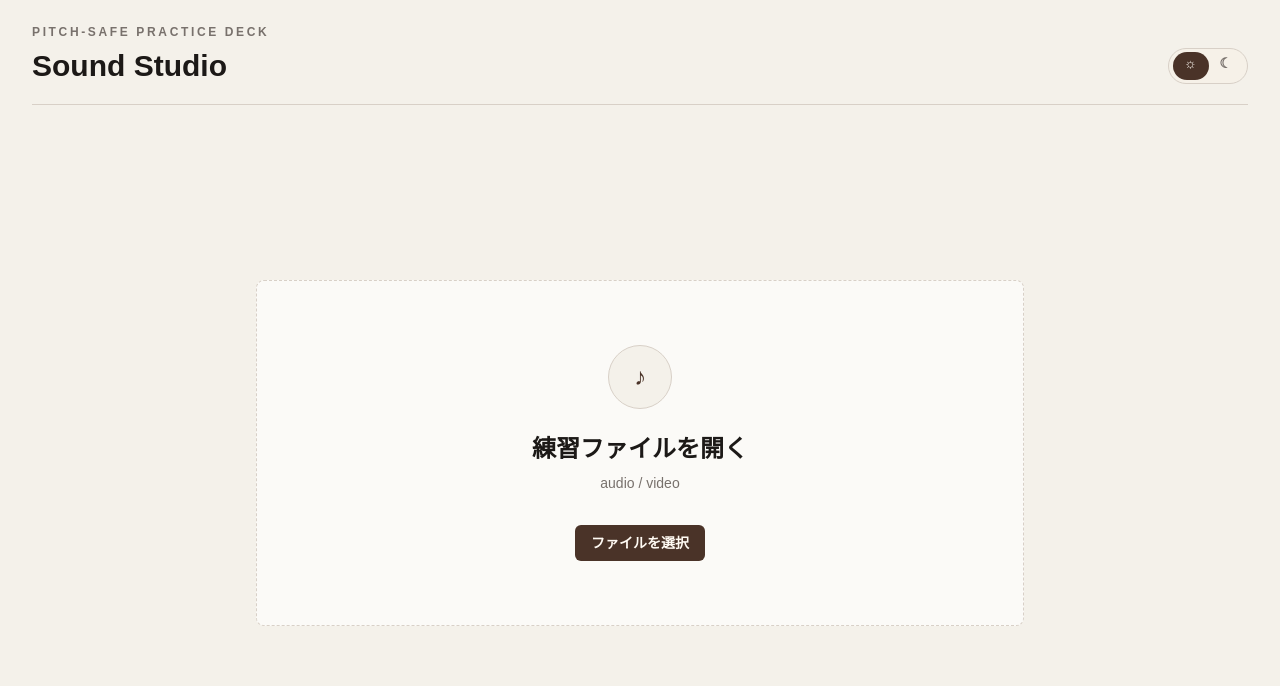
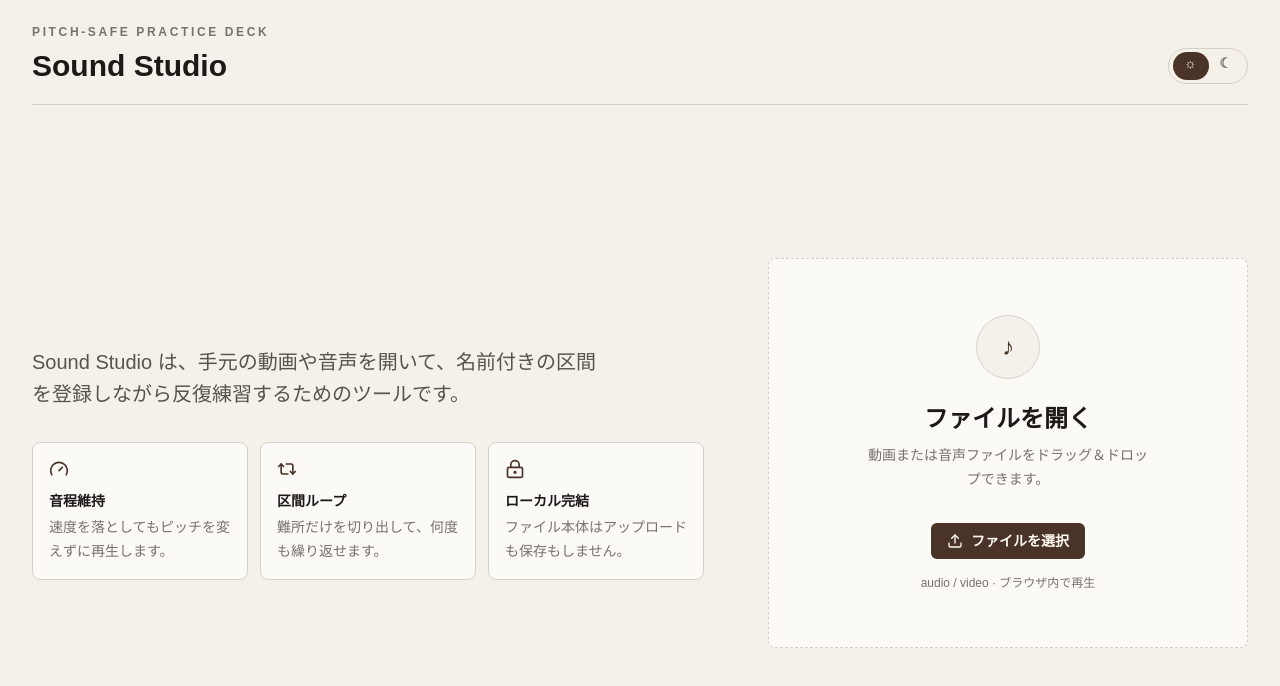
Before and after one commit to tocomi/sound-studio, a React (Vite) app: page / in a window 1280 px wide. Shown: the top 686 px of the page. Built offline with nearby package versions, Linux system fonts and the light colour scheme.

Commit message:
feat: top page

```diff
--- a/src/components/empty-state/empty-state.tsx
+++ b/src/components/empty-state/empty-state.tsx
@@ -1,3 +1,4 @@
+import { Gauge, LockKeyhole, Repeat2, Upload } from 'lucide-react'
 import { useState } from 'react'
 
 import { cn } from '@/lib/cn.ts'
@@ -11,8 +12,8 @@ function isPlayableMedia(file: File) {
 }
 
 /**
- * ファイル未読込時の選択 UI を表示する。
- * 未読込時の入口を単一の行動に絞り、練習開始までの迷いを減らすために分けている。
+ * ファイル未読込時の選択 UI とアプリの用途説明を表示する。
+ * 最初の画面で「練習用」「ローカル完結」を伝え、安心してファイルを開ける入口にするために分けている。
  */
 export function EmptyState({ onFileSelected }: EmptyStateProps) {
   const [isDragging, setIsDragging] = useState(false)
@@ -46,10 +47,54 @@ export function EmptyState({ onFileSelected }: EmptyStateProps) {
   }
 
   return (
-    <section className="grid flex-1 place-items-center py-10">
+    <section className="grid flex-1 items-center gap-6 py-6 lg:grid-cols-[minmax(0,1fr)_minmax(22rem,30rem)] lg:gap-8 lg:py-10">
+      <div className="max-w-2xl">
+        <p className="mt-5 max-w-xl text-xl leading-8 text-studio-text-muted">
+          Sound Studio
+          は、手元の動画や音声を開いて、名前付きの区間を登録しながら反復練習するためのツールです。
+        </p>
+        <div className="mt-5 grid gap-2 sm:mt-8 sm:grid-cols-3 sm:gap-3">
+          <div className="flex gap-3 rounded-lg border border-studio-border bg-studio-surface px-4 py-3 sm:block sm:py-4">
+            <Gauge
+              className="mt-0.5 size-5 shrink-0 text-studio-accent sm:mt-0"
+              aria-hidden="true"
+            />
+            <div>
+              <p className="text-sm font-semibold text-studio-text sm:mt-3">音程維持</p>
+              <p className="mt-1 hidden text-sm leading-6 text-studio-text-soft sm:block">
+                速度を落としてもピッチを変えずに再生します。
+              </p>
+            </div>
+          </div>
+          <div className="flex gap-3 rounded-lg border border-studio-border bg-studio-surface px-4 py-3 sm:block sm:py-4">
+            <Repeat2
+              className="mt-0.5 size-5 shrink-0 text-studio-accent sm:mt-0"
+              aria-hidden="true"
+            />
+            <div>
+              <p className="text-sm font-semibold text-studio-text sm:mt-3">区間ループ</p>
+              <p className="mt-1 hidden text-sm leading-6 text-studio-text-soft sm:block">
+                難所だけを切り出して、何度も繰り返せます。
+              </p>
+            </div>
+          </div>
+          <div className="flex gap-3 rounded-lg border border-studio-border bg-studio-surface px-4 py-3 sm:block sm:py-4">
+            <LockKeyhole
+              className="mt-0.5 size-5 shrink-0 text-studio-accent sm:mt-0"
+              aria-hidden="true"
+            />
+            <div>
+              <p className="text-sm font-semibold text-studio-text sm:mt-3">ローカル完結</p>
+              <p className="mt-1 hidden text-sm leading-6 text-studio-text-soft sm:block">
+                ファイル本体はアップロードも保存もしません。
+              </p>
+            </div>
+          </div>
+        </div>
+      </div>
       <label
         className={cn(
-          'group relative flex w-full max-w-3xl cursor-pointer flex-col items-center overflow-hidden rounded-lg border px-8 py-16 text-center transition focus-within:ring-2 focus-within:ring-studio-border-strong focus-within:ring-offset-2 focus-within:ring-offset-studio-page focus-within:outline-none motion-reduce:transition-none',
+          'group relative flex w-full cursor-pointer flex-col items-center overflow-hidden rounded-lg border px-8 py-8 text-center transition focus-within:ring-2 focus-within:ring-studio-border-strong focus-within:ring-offset-2 focus-within:ring-offset-studio-page focus-within:outline-none motion-reduce:transition-none sm:py-14',
           isDragging
             ? 'border-studio-border-strong bg-studio-surface-muted'
             : 'border-dashed border-studio-border bg-studio-surface focus-within:border-studio-border-strong hover:border-studio-border-strong hover:bg-studio-surface-raised',
@@ -58,14 +103,18 @@ export function EmptyState({ onFileSelected }: EmptyStateProps) {
         onDragLeave={handleDragLeave}
         onDrop={handleDrop}
       >
-        <span className="grid size-16 place-items-center rounded-full border border-studio-border bg-studio-page text-2xl text-studio-accent">
+        <span className="grid size-12 place-items-center rounded-full border border-studio-border bg-studio-page text-xl text-studio-accent sm:size-16 sm:text-2xl">
           ♪
         </span>
-        <span className="mt-6 text-2xl font-semibold text-studio-text">練習ファイルを開く</span>
-        <span className="mt-2 text-sm text-studio-text-soft">audio / video</span>
-        <span className="mt-8 rounded-md bg-studio-accent px-4 py-2 text-sm font-semibold text-studio-accent-contrast transition group-hover:bg-studio-accent-hover">
+        <span className="mt-4 text-2xl font-semibold text-studio-text sm:mt-6">ファイルを開く</span>
+        <span className="mt-1 max-w-72 text-sm leading-6 text-studio-text-soft sm:mt-2">
+          動画または音声ファイルをドラッグ＆ドロップできます。
+        </span>
+        <span className="mt-5 inline-flex items-center gap-2 rounded-md bg-studio-accent px-4 py-2 text-sm font-semibold text-studio-accent-contrast transition group-hover:bg-studio-accent-hover sm:mt-8">
+          <Upload className="size-4" aria-hidden="true" />
           ファイルを選択
         </span>
+        <span className="mt-4 text-xs text-studio-text-soft">audio / video · ブラウザ内で再生</span>
         <input
           className="absolute inset-0 cursor-pointer opacity-0"
           type="file"
```
